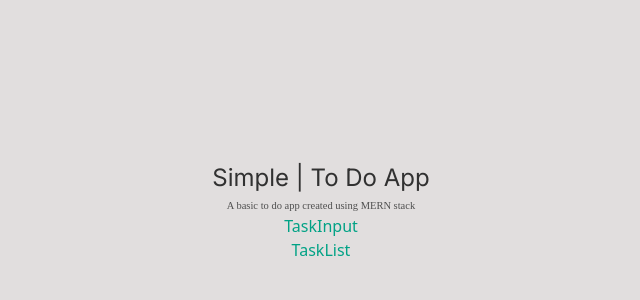
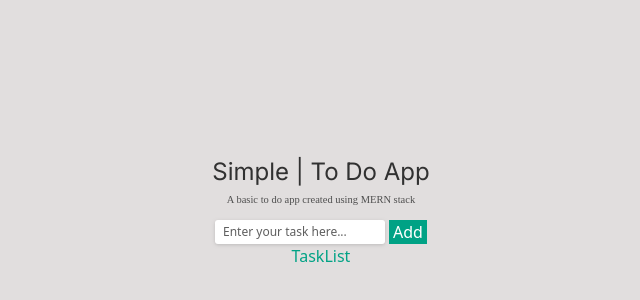
Before and after one commit to deelaka99/ToDoWebApp_using_MERN, a React (Vite) app in the folder frontend/To_Do_Web_App/: page / in a window 1280 px wide. Shown: the part 188-488 px from the top of the page, without its empty margins (319-959 px from the left). Built offline with nearby package versions, Linux system fonts and the light colour scheme; a web font is replaced by a local one.

Commit message:
partially done the taskInput component

```diff
--- a/frontend/To_Do_Web_App/src/components/TaskInput.jsx
+++ b/frontend/To_Do_Web_App/src/components/TaskInput.jsx
@@ -1,6 +1,17 @@
 function TaskInput() {
   return (
-    <div>TaskInput</div>
-  )
+    <div className="w-full h-auto flex items-center justify-center">
+      <div className="flex pt-3 gap-1">
+        <input
+          type="text"
+          className="bg-white mobile:w-[170px] mobile:rounded-[3px] mobile:pl-2 mobile:text-[12px] text-textGrey outline-none focus:ring-2 drop-shadow placeholder:text-placeholderGrey"
+          placeholder="Enter your task here..."
+        />
+        <button className="bg-green text-white h-auto mobile:w-[38px] mobile:px-1">
+          Add
+        </button>
+      </div>
+    </div>
+  );
 }
-export default TaskInput
+export default TaskInput;
```
